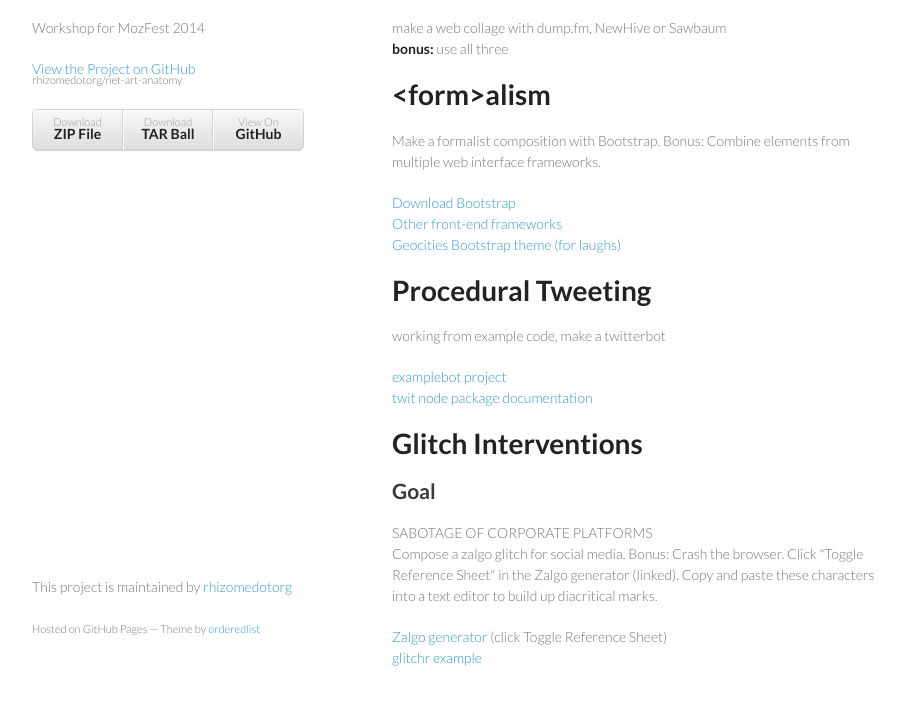
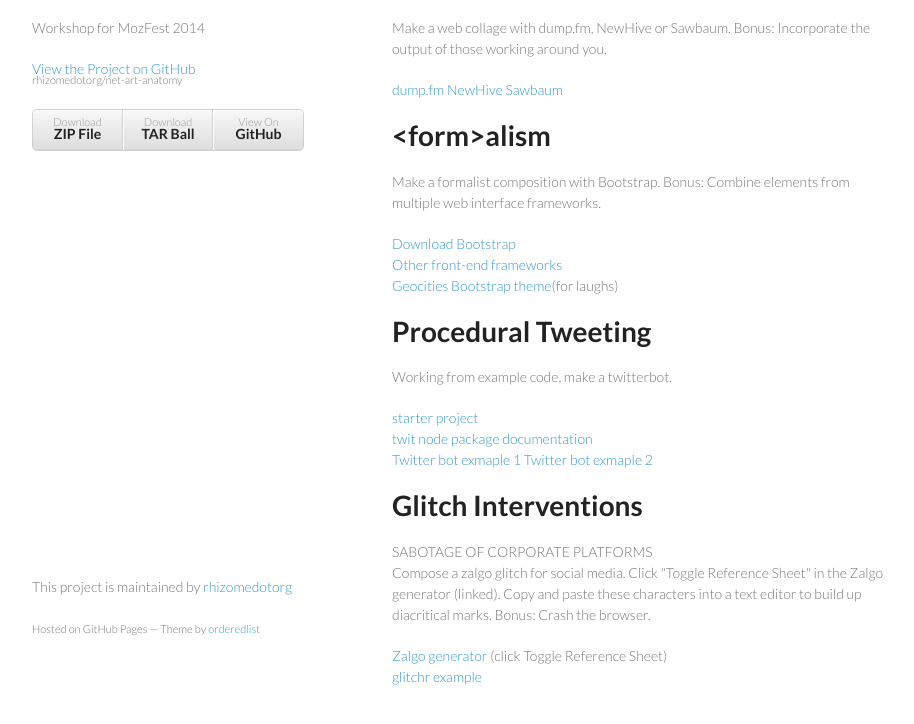
Before and after one commit to rhizomedotorg/net-art-anatomy, a plain HTML site: page index.html in a window 1280 px wide. Shown: the part 92-816 px from the top of the page, without its empty margins (178-1092 px from the left). Drawn offline with Linux system fonts and the light colour scheme.

Commit message:
Update index.html

```diff
--- a/index.html
+++ b/index.html
@@ -30,24 +30,27 @@
       <section>
 
 <h1>Collage the Web</h1>
-<p>make a web collage with dump.fm, NewHive or Sawbaum<br>
-<strong>bonus:</strong> use all three</p>
+<p>Make a web collage with dump.fm, NewHive or Sawbaum. Bonus: Incorporate the output of those working around you.</p>
+<p><a target="_blank" href="http://dump.fm/">dump.fm</a>
+<a target="_blank" href="http://newhive.com/">NewHive</a>
+<a target="_blank" href="http://www.sawbaum.com/">Sawbaum</a></p>
 
 <h1>&lt;form&gt;alism</h1>
 <p>Make a formalist composition with Bootstrap. Bonus: Combine elements from multiple web interface frameworks.</p>
 <p><a target="_blank" href="http://getbootstrap.com/">Download Bootstrap</a><br>
 <a target="_blank" href="http://www.google.co.uk/#q=front-end+framework">Other front-end frameworks</a><br>
-<a target="_blank" href="http://code.divshot.com/geo-bootstrap/">Geocities Bootstrap theme (for laughs)</a></p>
+<a target="_blank" href="http://code.divshot.com/geo-bootstrap/">Geocities Bootstrap theme</a>(for laughs)</p>
 
 <h1>Procedural Tweeting</h1>
-<p>working from example code, make a twitterbot</p>
-<p></p><a href="https://github.com/dariusk/examplebot">examplebot project</a><br>
-<a href="https://www.npmjs.org/package/twit">twit node package documentation</a></p>
+<p>Working from example code, make a twitterbot.</p>
+<p></p><a target="_blank" href="https://github.com/dariusk/examplebot">starter project</a><br>
+<a target="_blank" href="https://www.npmjs.org/package/twit">twit node package documentation</a><br>
+<a target="_blank" href="https://twitter.com/bandfbot">Twitter bot exmaple 1</a>
+<a target="_blank" href="https://twitter.com/everycolorbot">Twitter bot exmaple 2</a></p>
 
 <h1>Glitch Interventions</h1>
-<h2>Goal</h2>
 <p>SABOTAGE OF CORPORATE PLATFORMS<br>
-Compose a zalgo glitch for social media. Bonus: Crash the browser. Click "Toggle Reference Sheet" in the Zalgo generator (linked). Copy and paste these characters into a text editor to build up diacritical marks.</p>
+Compose a zalgo glitch for social media. Click "Toggle Reference Sheet" in the Zalgo generator (linked). Copy and paste these characters into a text editor to build up diacritical marks. Bonus: Crash the browser.</p>
 <p><a target="_blank" href="http://eeemo.net/">Zalgo generator</a> (click Toggle Reference Sheet)<br>
 <a target="_blank" href="https://twitter.com/glitchr_">glitchr example</a></p>
 
```
